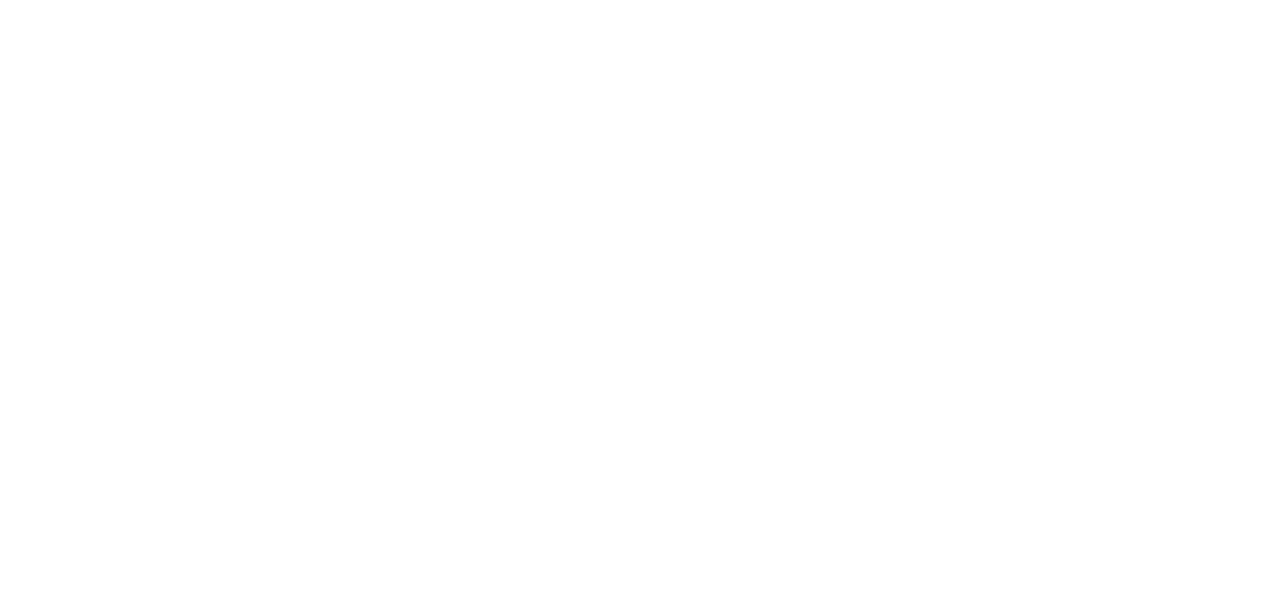
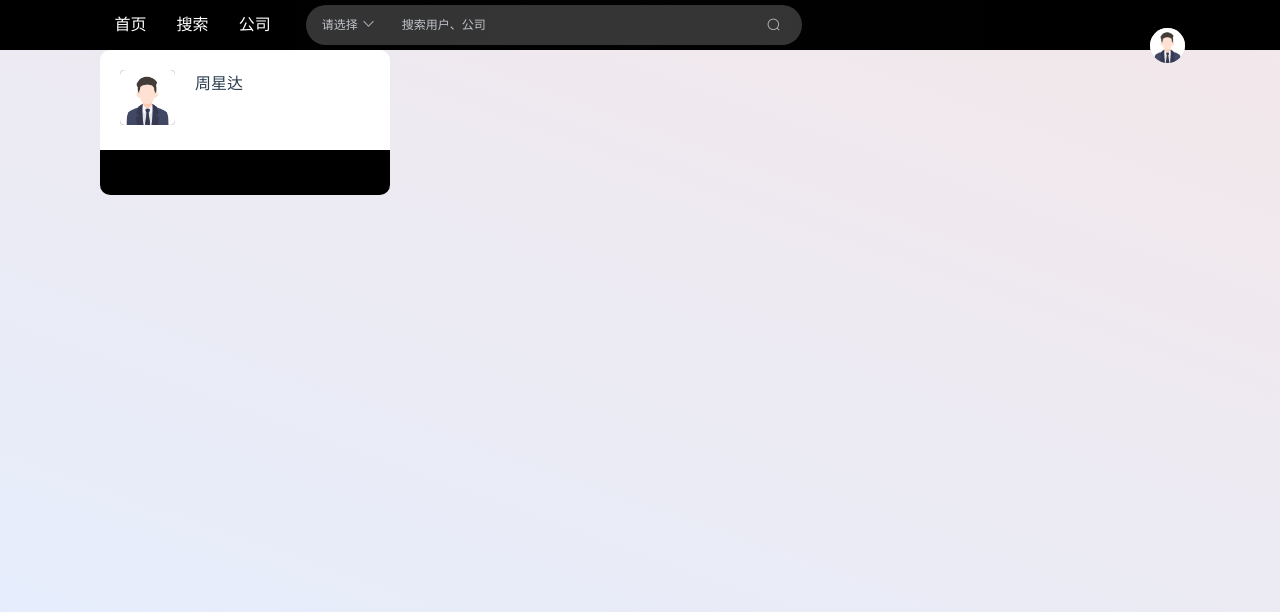
Before and after one commit to 2023-SE-13/24-SP-FrontEnd, a Vue app: page /aboutus in a window 1280 px wide. Shown: the top 612 px of the page. Built offline with nearby package versions, Linux system fonts and the light colour scheme.

Commit message:
新建企业单元组件

```diff
--- /dev/null
+++ b/src/components/CompanyUnit.vue
@@ -0,0 +1,51 @@
+<template>
+    <div class="company-unit">
+        <div class="upper-box">
+            <el-avatar shape="square" :size="55" :src="photoSrc"></el-avatar>
+            <span >周星达</span>
+        </div>
+        <div class="lower-box"></div>
+    </div>
+</template>
+
+<script>
+export default {
+    data() {
+        return {
+            photoSrc:require('../assets/photo.png')
+        }
+    }
+}
+</script>
+
+<style lang="scss">
+.upper-box{
+    height: 100px;
+}
+.company-unit {
+    width: 290px;
+    height: 145px;
+    background-color: white;
+    margin-left:100px ;
+    border-radius: 10px;
+    transition: 0.5s;
+}
+
+.company-unit:hover{
+    box-shadow: 10px 10px 20px 0px rgba(98, 92, 92, 0.3);
+}
+.el-avatar{
+    float: left;
+    margin: 20px 20px;
+}
+.upper-box span{
+    display: inline-block;
+    float: left;
+    margin-top: 20px;
+}
+.lower-box{
+    height: 45px;
+    background-color: black;
+    border-radius: 0 0 10px 10px;
+}
+</style>
--- a/src/components/NaviBar.vue
+++ b/src/components/NaviBar.vue
@@ -45,6 +45,7 @@ export default {
             activeIndex: null,
             naviUnits: [
                 { content: "首页", link_to: "/main" },
+                { content: "搜索", link_to: "/company" },
                 { content: "公司", link_to: "/company" }
             ],
             isLogin: true,
--- a/src/router/index.js
+++ b/src/router/index.js
@@ -8,6 +8,7 @@ import EnterpriseEditer from '../views/CompanyEditer.vue';
 import Register from "@/views/Register.vue";
 import Password from "@/views/Password.vue";
 import EnterpriseSearch from '../views/CompanySearch.vue';
+import AboutView from '@/views/AboutView.vue';
 
 Vue.use(VueRouter)
 
@@ -43,6 +44,10 @@ const routes = [
         path: '/company-search',
         name: 'CompanySearch',
         component: EnterpriseSearch
+      },
+      {
+        path:'/aboutus',
+        component:AboutView
       }
     ]
   },
--- a/src/views/AboutView.vue
+++ b/src/views/AboutView.vue
@@ -1,5 +1,17 @@
 <template>
   <div class="about">
-    <h1>This is an about page</h1>
+    <CompanyUnit></CompanyUnit>
   </div>
 </template>
+<script>
+import CompanyUnit from '../components/CompanyUnit.vue';
+export default {
+  data() {
+    return {
+
+    }
+  },
+  components: { CompanyUnit }
+}
+</script>
+<style></style>
```
